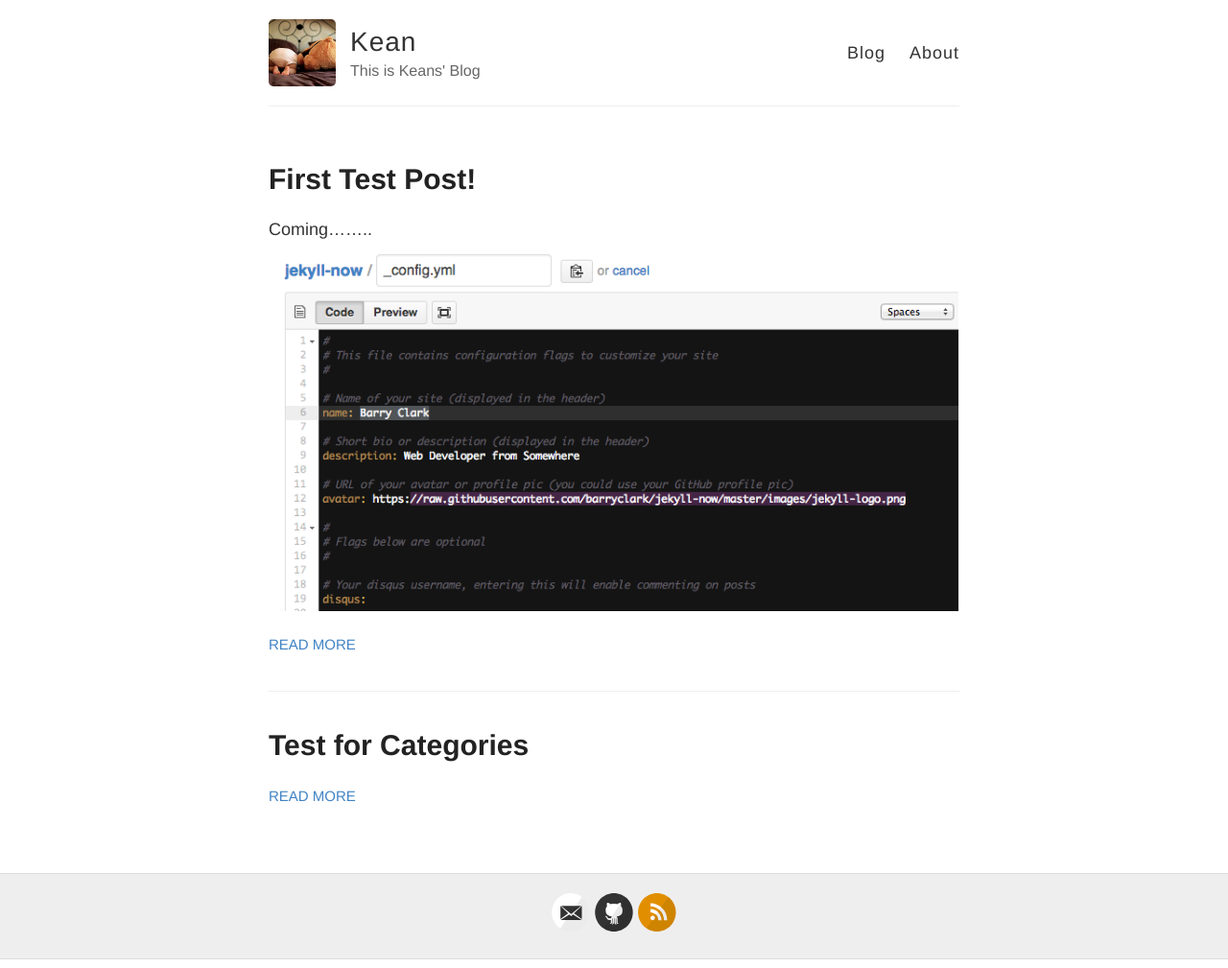
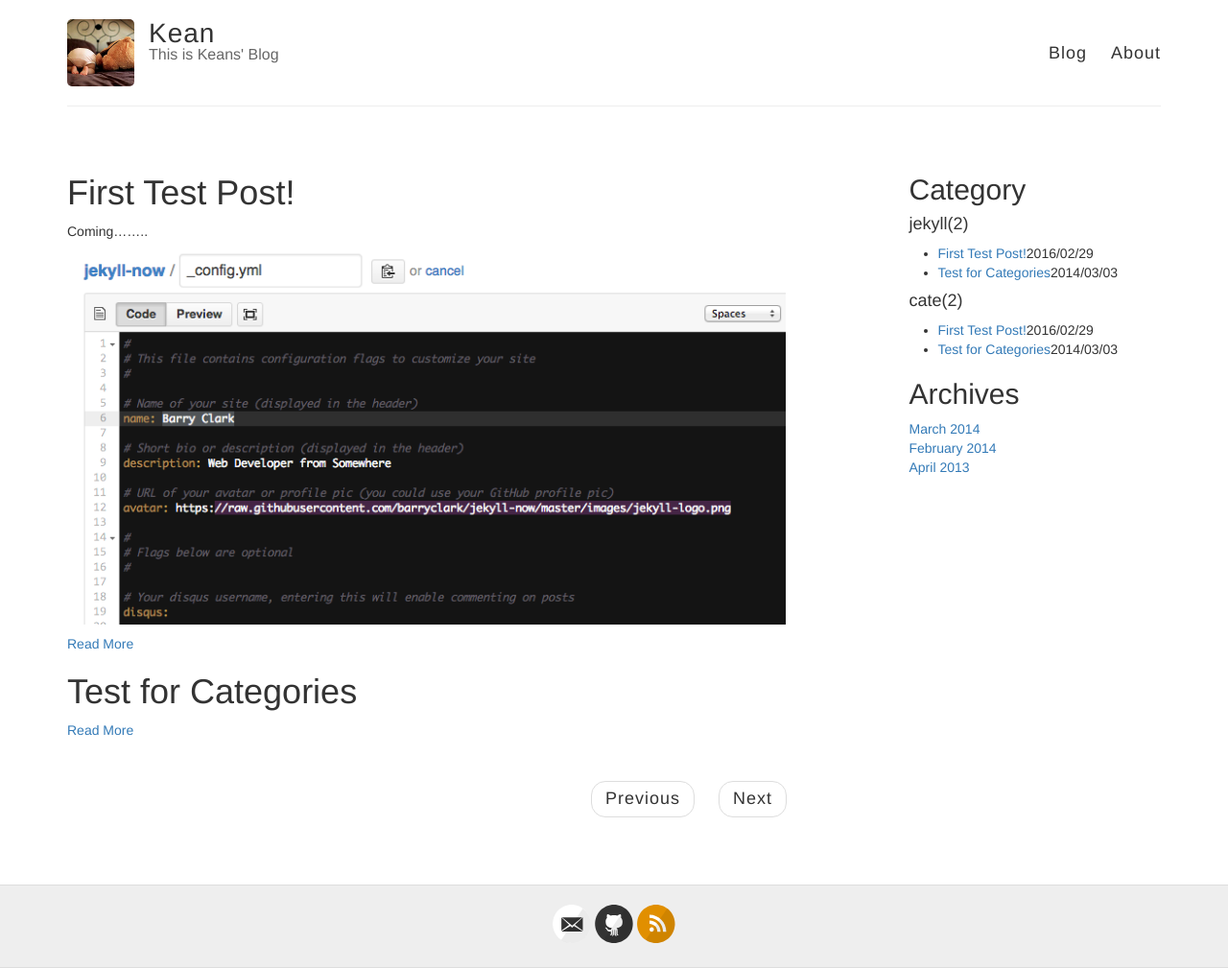
Before and after one commit to hikean/hikean.github.io, a Jekyll site: the page built from index.html, in a window 1280 px wide. Shown: the whole page at 96% size. Built offline with Jekyll 4.4.1, drawn with Linux system fonts in a browser that asks for light colours; nearby versions of some CDN libraries.

Commit message:
add bootstrap

```diff
--- a/_config.yml
+++ b/_config.yml
@@ -48,7 +48,7 @@ url: http://www.hikean.com
 # (http://yourusername.github.io/repository-name)
 # and NOT your User repository (http://yourusername.github.io)
 # then add in the baseurl here, like this: "/repository-name"
-baseurl: "/hikean.github.io"
+baseurl: ""
 
 #
 # !! You don't need to change any of the configuration flags below !!
--- a/_layouts/default.html
+++ b/_layouts/default.html
@@ -9,7 +9,15 @@
       <script src="http://html5shiv.googlecode.com/svn/trunk/html5.js"></script>
     <![endif]-->
 
-    <link rel="stylesheet" type="text/css" href="{{ site.baseurl }}/style.css" />
+    <!-- 旧的样式表 --> <link rel="stylesheet" type="text/css" href="{{ site.baseurl }}/style.css" /> <!---->
+    <!-- 新 Bootstrap 核心 CSS 文件 -->
+    <link rel="stylesheet" href="//cdn.bootcss.com/bootstrap/3.3.5/css/bootstrap.min.css">
+    <!-- 可选的Bootstrap主题文件（一般不用引入） -->
+    <link rel="stylesheet" href="//cdn.bootcss.com/bootstrap/3.3.5/css/bootstrap-theme.min.css">
+    <!-- jQuery文件。务必在bootstrap.min.js 之前引入 -->
+    <script src="//cdn.bootcss.com/jquery/1.11.3/jquery.min.js"></script>
+    <!-- 最新的 Bootstrap 核心 JavaScript 文件 -->
+    <script src="//cdn.bootcss.com/bootstrap/3.3.5/js/bootstrap.min.js"></script>
     <link rel="alternate" type="application/rss+xml" title="{{ site.name }} - {{ site.description }}" href="{{ site.baseurl }}/feed.xml" />
 
     <!-- Created with Jekyll Now - http://github.com/barryclark/jekyll-now -->
--- a/_posts/2014-3-3-Hello-World.md
+++ b/_posts/2014-3-3-Hello-World.md
@@ -1,7 +1,8 @@
 ---
 layout: post
 title: Test for Categories
-categories: jekyll
+categories: [jekyll, cate]
+tags: [github, jekyll]
 ---
 
 * Contents
--- a/_posts/2016-2-29-First-Test-Post.md
+++ b/_posts/2016-2-29-First-Test-Post.md
@@ -1,6 +1,8 @@
 ---
 layout: post
 title: First Test Post!
+categories: [jekyll, cate]
+tags: [github, jekyll]
 ---
 
 Coming........
--- a/index.html
+++ b/index.html
@@ -2,17 +2,50 @@
 layout: default
 ---
 
-<div class="posts">
-  {% for post in site.posts %}
-    <article class="post">
 
-      <h1><a href="{{ site.baseurl }}{{ post.url }}">{{ post.title }}</a></h1>
+      <div class="row">
 
-      <div class="entry">
-        {{ post.excerpt }}
-      </div>
+        <div class="col-sm-8 blog-main">
+        	<div calss="posts">
+        	{% for post in site.posts %}
+        		<div class="blog-post">
+        			<h1 class="blog-post-title"><a href="{{ site.baseurl }}{{ post.url }}">{{ post.title }}</a></h1>
+        			<div class="entry">
+        			{{ post.excerpt }}
+      				</div>
+      				<a href="{{ site.baseurl }}{{ post.url }}" class="read-more">Read More</a>
+        		</div>
+        	{% endfor %}
+        	</div>
+          <nav>
+            <ul class="pager">
+              <li><a href="#">Previous</a></li>
+              <li><a href="#">Next</a></li>
+            </ul>
+          </nav>
 
-      <a href="{{ site.baseurl }}{{ post.url }}" class="read-more">Read More</a>
-    </article>
-  {% endfor %}
-</div>
+        </div><!-- /.blog-main -->
+
+        <div class="col-sm-3 col-sm-offset-1 blog-sidebar">
+          <div class="sidebar-module">
+          	<h2> Category</h2>
+			{% for category in site.categories %}
+			<h4>{{ category | first }}({{ category | last | size }})</h4>
+			<ul class="arc-list">
+ 			   {% for post in category.last %}
+    	    <li><a href="{{ post.url }}">{{ post.title }}</a>{{ post.date | date:"%Y/%m/%d"}}</li>
+   				 {% endfor %}
+				</ul>
+			{% endfor %}
+		  </div>
+
+          <div class="sidebar-module">
+            <h2>Archives</h2>
+            <ol class="list-unstyled">
+              <li><a href="#">March 2014</a></li>
+              <li><a href="#">February 2014</a></li>
+              <li><a href="#">April 2013</a></li>
+            </ol>
+          </div>
+        </div><!-- /.blog-sidebar -->
+      </div><!-- /.row -->
--- a/style.scss
+++ b/style.scss
@@ -25,7 +25,7 @@ body {
 
 .container {
   margin: 0 auto;
-  max-width: 740px;
+  max-width: 1376px;
   padding: 0 10px;
   width: 100%;
 }
```
Also changed, not shown: _layouts/post.html (+3 -4 lines).
